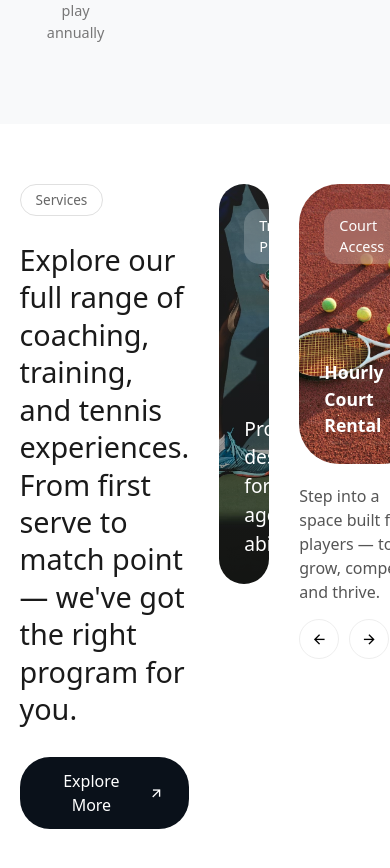
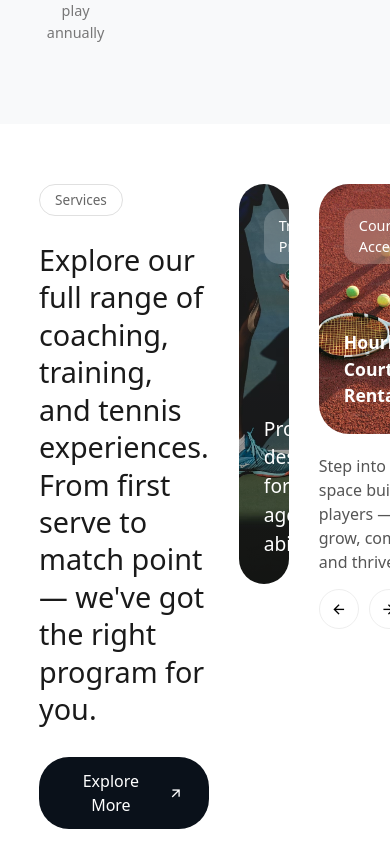
Before and after one commit to Atikkumar22/web-development, a React (Vite) app in the folder react/: page / in a window 390 px wide. Shown: the part 1700-2568 px from the top of the page. Built offline with nearby package versions, Linux system fonts and the light colour scheme; some icons are missing.

Commit message:
style: update services section layout and card styles for improved responsiveness

```diff
--- a/react/src/day3.css
+++ b/react/src/day3.css
@@ -288,14 +288,16 @@ body {
 .services-container {
   display: flex;
   gap: 30px;
-  padding: 60px 5%;
+  padding: 60px 10%;
   align-items: flex-start;
   background-color: #ffffff;
+  max-width: 1440px;
+  margin: 0 auto;
 }
 
 .services-text {
   flex: 1;
-  max-width: 350px;
+  max-width: 320px;
 }
 
 .services-badge {
@@ -339,11 +341,12 @@ body {
 }
 
 .training-card {
-  flex: 1.2;
+  flex: 1.1;
   height: 400px;
   background: linear-gradient(rgba(0,0,0,0.1), rgba(0,0,0,0.4)),
               url('day3-structures/assets/pic3.avif') center/cover;
   color: white;
+  border-radius: 30px;
 }
 
 .card-label {
@@ -385,9 +388,10 @@ body {
 }
 
 .court-card {
-  height: 280px;
+  height: 250px;
   background: url('day3-structures/assets/pic4.avif') center/cover;
   color: white;
+  border-radius: 30px;
 }
 
 .card-overlay-text {
```
